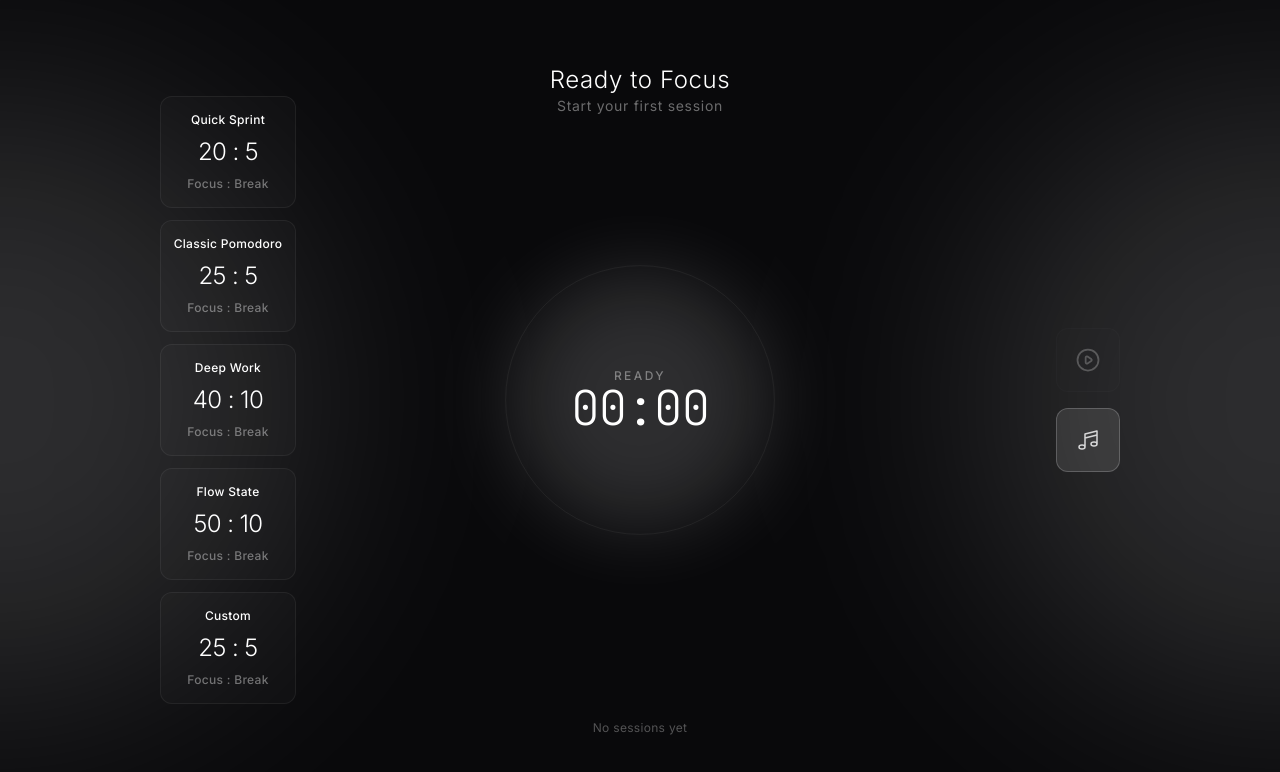
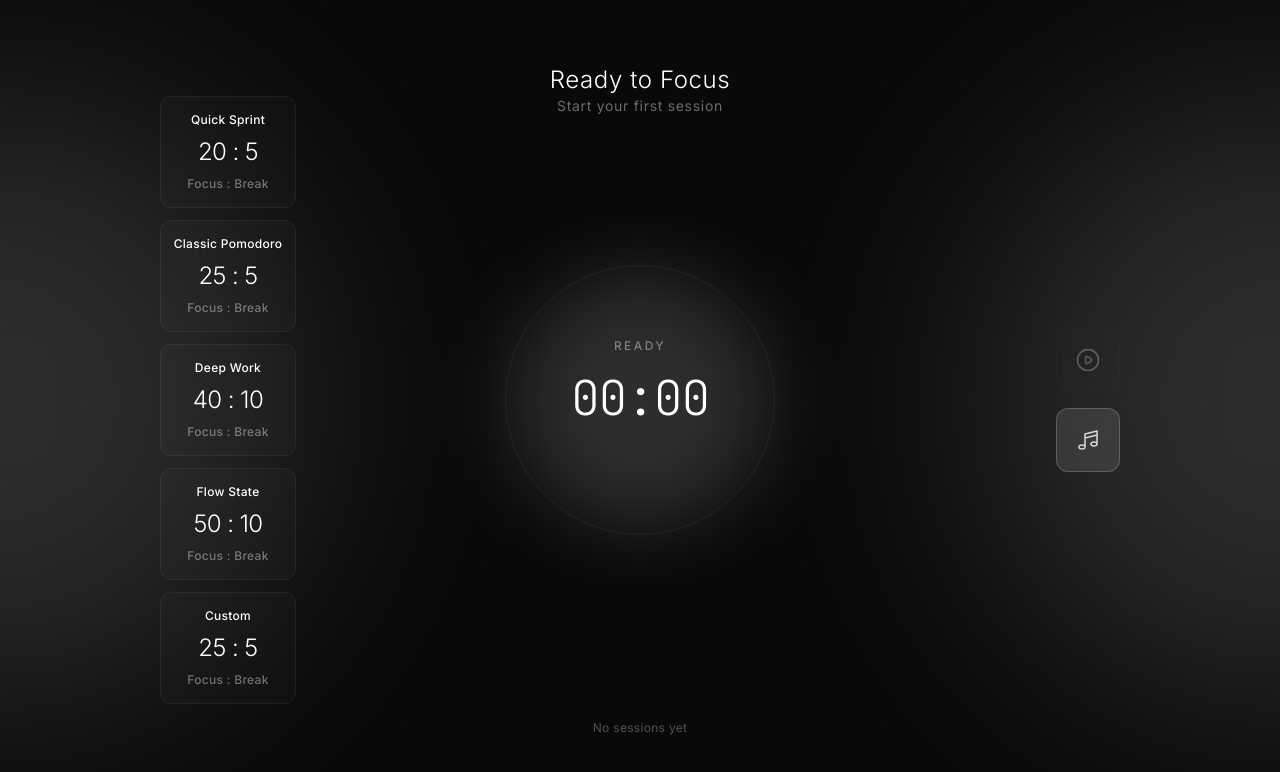
Before and after one commit to rafinazhminugraha/podomoro-app, a Next.js app: page / in a window 1280 px wide. Shown: the top 772 px of the page. Built offline with nearby package versions, Linux system fonts and the light colour scheme.

Commit message:
Update TimerDisplay.tsx

```diff
--- a/src/components/TimerDisplay.tsx
+++ b/src/components/TimerDisplay.tsx
@@ -74,23 +74,23 @@ export function TimerDisplay({
         </svg>
 
         {/* Timer Content */}
-        <div className="absolute inset-0 flex flex-col items-center justify-center">
+        <div className="absolute inset-0 flex flex-col items-center justify-center gap-5">
           {/* State Label */}
           <span
-            className="text-xs font-medium tracking-[0.2em] uppercase mb-3 transition-colors duration-500"
+            className="text-xs font-medium tracking-[0.2em] uppercase transition-colors duration-500"
             style={{ color: timerStatus !== 'idle' ? stateColor : 'rgba(255,255,255,0.4)' }}
           >
             {getStateLabel()}
           </span>
 
-          {/* Time Display */}
+          {/* Time Display - Centered anchor */}
           <span className="text-5xl font-extralight tracking-tight text-white font-mono tabular-nums">
             {formatTime(timeRemaining)}
           </span>
 
           {/* Status Indicator */}
-          {timerStatus !== 'idle' && (
-            <div className="mt-4 flex items-center gap-2">
+          {timerStatus !== 'idle' ? (
+            <div className="flex items-center gap-2">
               <span
                 className={`w-1.5 h-1.5 rounded-full ${timerStatus === 'running' ? 'animate-pulse' : ''}`}
                 style={{ backgroundColor: timerStatus === 'paused' ? 'rgba(255,255,255,0.4)' : stateColor }}
@@ -99,6 +99,8 @@ export function TimerDisplay({
                 {timerStatus === 'paused' ? 'Paused' : timerState === 'focus' ? 'Focusing' : 'Resting'}
               </span>
             </div>
+          ) : (
+            <div className="h-5" />
           )}
         </div>
       </div>
```
